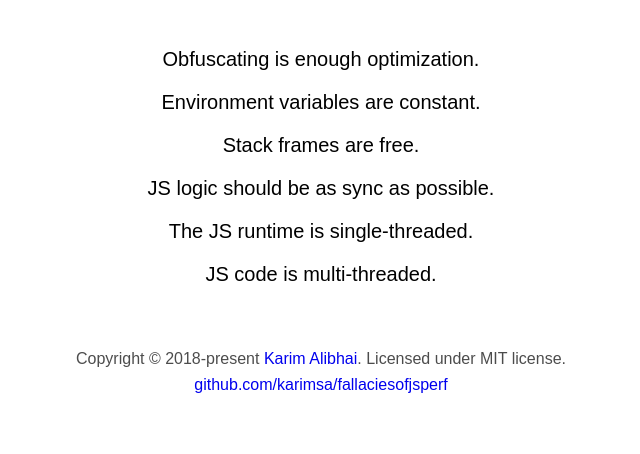
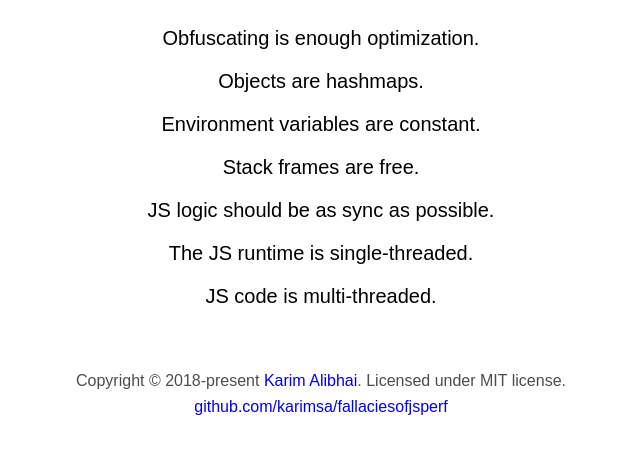
Before and after one commit to karimsa/fallaciesofjsperf, a plain HTML site: page index.html in a window 1280 px wide. Shown: the part 224-678 px from the top of the page, without its empty margins (319-959 px from the left). Drawn offline with Linux system fonts and the light colour scheme.

Commit message:
Add: objects as hashmaps fallacy

```diff
--- a/index.html
+++ b/index.html
@@ -15,6 +15,7 @@
 
     <ul>
       <li>Obfuscating is enough optimization.</li>
+      <li>Objects are hashmaps.</li>
       <li>Environment variables are constant.</li>
       <li>Stack frames are free.</li>
       <li>JS logic should be as sync as possible.</li>
```
